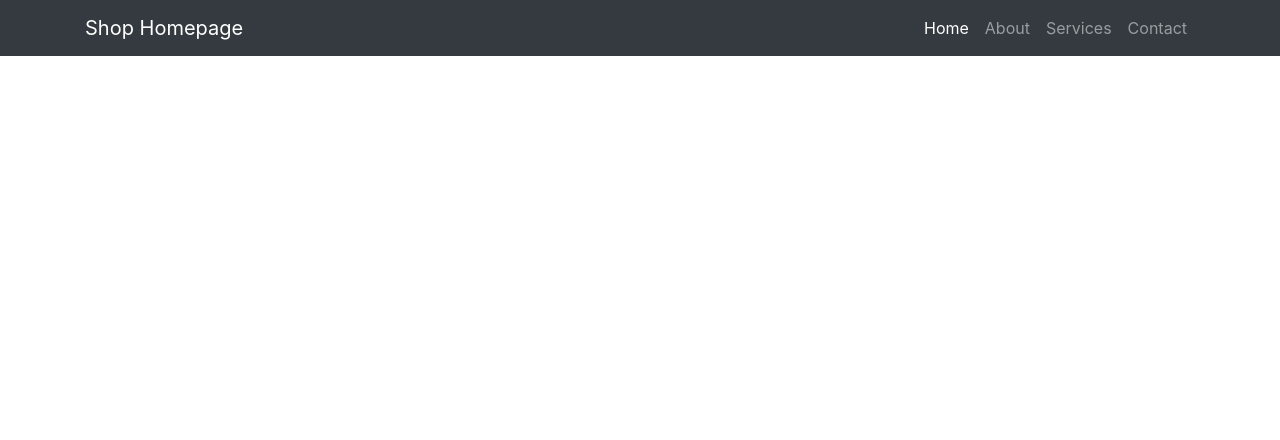
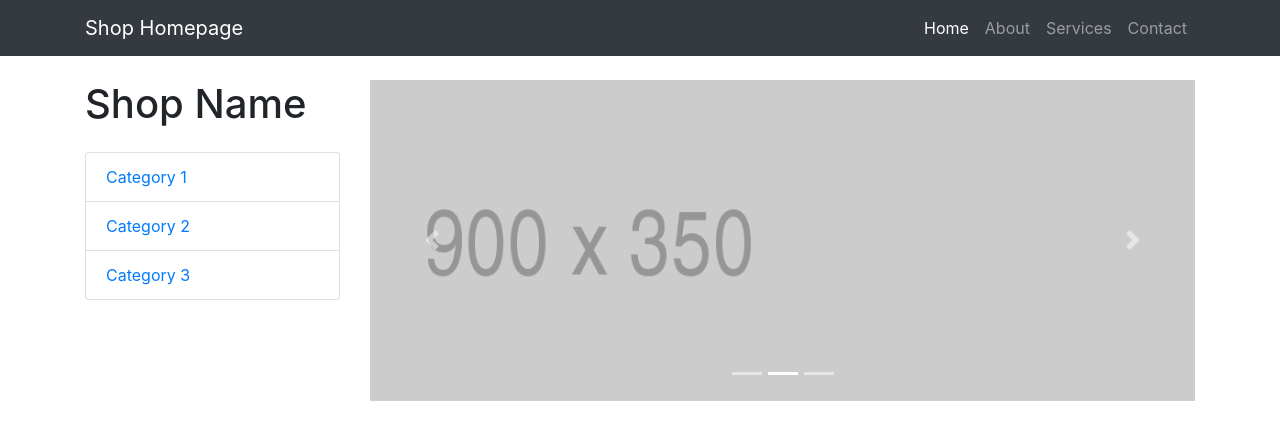
Before and after one commit to SIXwishlist/Shop-Homepage, a website: page index.html in a window 1280 px wide. Drawn offline with Linux system fonts and the light colour scheme.

Commit message:
Carousel

```diff
--- a/css/style.css
+++ b/css/style.css
@@ -0,0 +1,3 @@
+body {
+	padding-top: 56px;
+}
--- a/index.html
+++ b/index.html
@@ -40,6 +40,48 @@
 				</div>
 			</div>
 		</nav>
+		<!-- Page Content -->
+		<div class="container">
+			<div class="row">
+				<div class="col-lg-3">
+					<h1 class="my-4">Shop Name</h1>
+					<div class="list-group">
+						<a href="#" class="list-group-item">Category 1</a>
+						<a href="#" class="list-group-item">Category 2</a>
+						<a href="#" class="list-group-item">Category 3</a>
+					</div>
+				</div>
+				<!-- /.col-lg-3 -->
+				<div class="col-lg-9">
+					<div id="carouselExampleIndicators" class="carousel slide my-4" data-ride="carousel">
+						<ol class="carousel-indicators">
+							<li data-target="#carouselExampleIndicators" data-slide-to="0" class="active"></li>
+							<li data-target="#carouselExampleIndicators" data-slide-to="1"></li>
+							<li data-target="#carouselExampleIndicators" data-slide-to="2"></li>
+						</ol>
+						<div class="carousel-inner">
+							<div class="carousel-item active">
+								<img class="d-block img-fluid" src="img/900x350.png" alt="First slide">
+							</div>
+							<div class="carousel-item">
+								<img class="d-block img-fluid" src="img/900x350.png" alt="Second slide">
+							</div>
+							<div class="carousel-item">
+								<img class="d-block img-fluid" src="img/900x350.png" alt="Third slide">
+							</div>
+						</div>
+						<a class="carousel-control-prev" href="#carouselExampleIndicators" role="button" data-slide="prev">
+							<span class="carousel-control-prev-icon" aria-hidden="true"></span>
+							<span class="sr-only">Previous</span>
+						</a>
+						<a class="carousel-control-next" href="#carouselExampleIndicators" role="button" data-slide="next">
+							<span class="carousel-control-next-icon" aria-hidden="true"></span>
+							<span class="sr-only">Next</span>
+						</a>
+					</div>
+				</div>
+			</div>
+		</div>
 		<!-- Bootstrap core JavaScript -->
 		<script src="vendor/jquery/jquery.min.js"></script>
 		<script src="vendor/bootstrap/js/bootstrap.bundle.min.js"></script>
```
Also changed, not shown: img/700x400.png (added), img/900x350.png (added).
